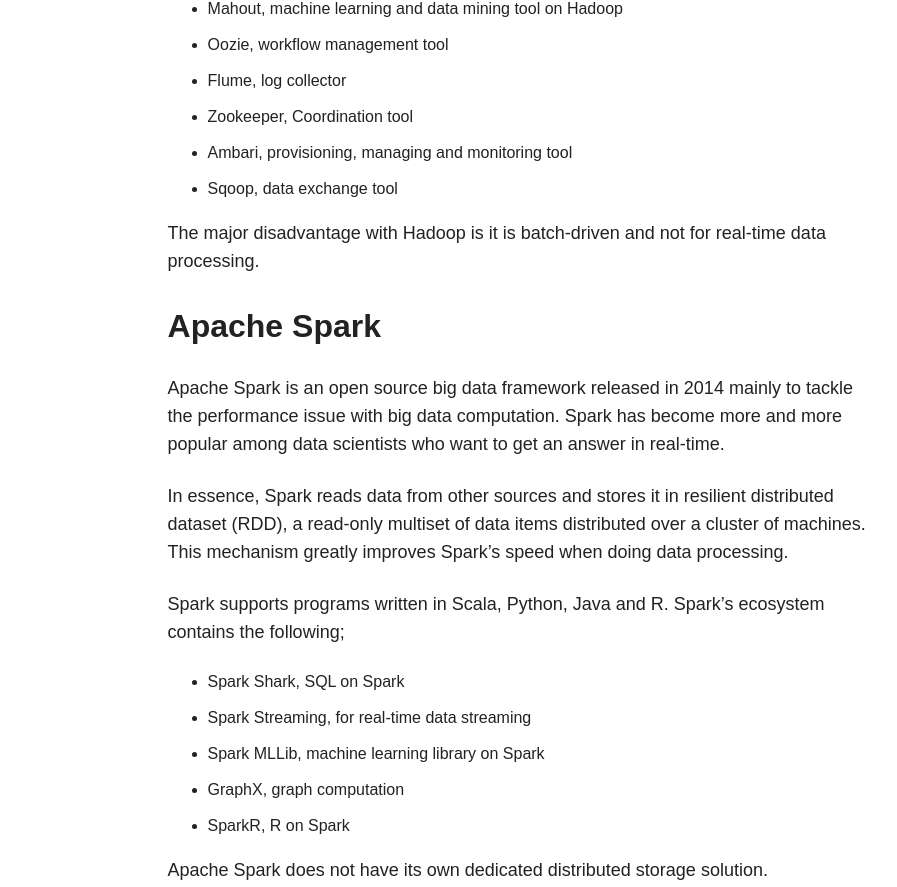
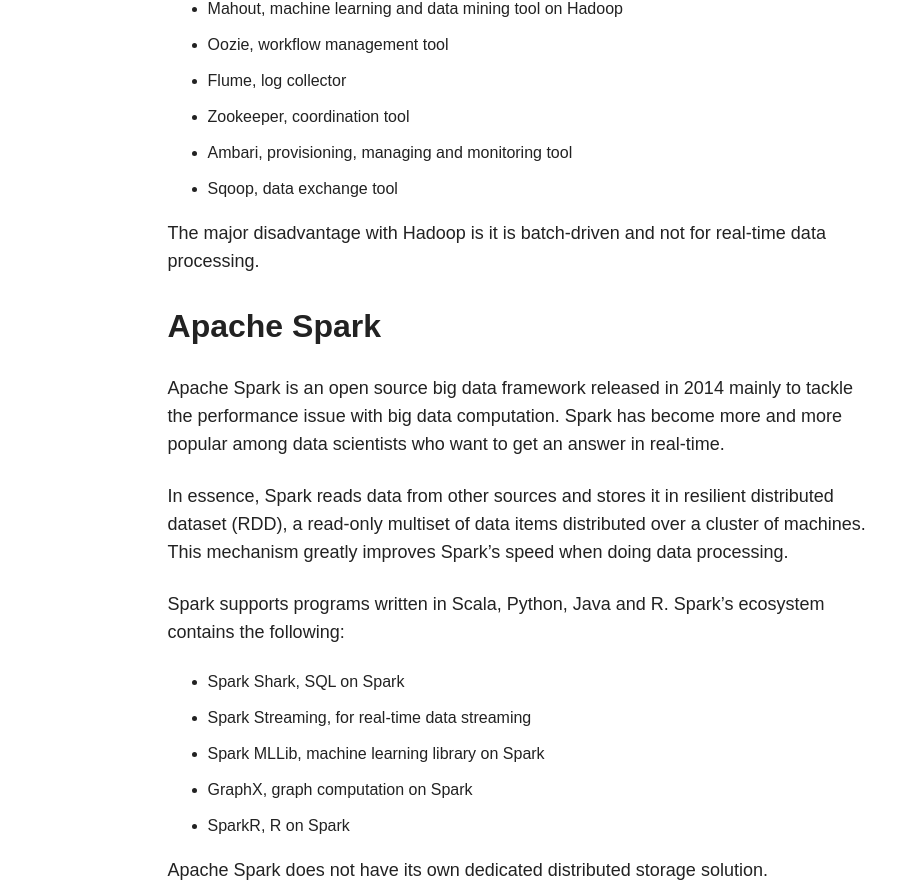
Before and after one commit to taolicd/taolicd.github.io, a Jekyll site: the page built from _posts/blog/2016-04-30-HadoopSpark.markdown, in a window 1280 px wide and 1400 px high, scrolled down 977 px. Shown: the part 152-1039 px from the top of the window, without its empty margins (212-1109 px from the left). Built offline with Jekyll 4.4.1, drawn with Linux system fonts in a browser that asks for light colours; comment, search, counter and statistics services are not loaded.

Commit message:
new post

```diff
--- a/_posts/blog/2016-04-30-HadoopSpark.markdown
+++ b/_posts/blog/2016-04-30-HadoopSpark.markdown
@@ -15,13 +15,14 @@ Apache Hadoop is an open source big data framework written in Java for distribut
  * MapReduce, which is the processing unit of the system. MapReduce is a programming model for distributed parallel processing of data.
 
 Hadoop has been around since around 2010 and it has become the cornerstone in the big data arena. A slew of supporting tools have emerged to form the Hadoop ecosystem:
+
  * Pig Latin, the scripting language used on Hadoop
  * Hive, SQL query on Hadoop
  * YARN, also called MapReduce 2.0, it is the cluster resource management and job scheduling tool
  * Mahout, machine learning and data mining tool on Hadoop
  * Oozie, workflow management tool
  * Flume, log collector
- * Zookeeper, Coordination tool
+ * Zookeeper, coordination tool
  * Ambari, provisioning, managing and monitoring tool
  * Sqoop, data exchange tool
 
@@ -33,11 +34,12 @@ Apache Spark is an open source big data framework released in 2014 mainly to tac
 
 In essence, Spark reads data from other sources and stores it in resilient distributed dataset (RDD), a read-only multiset of data items distributed over a cluster of machines. This mechanism greatly improves Spark's speed when doing data processing.
 
-Spark supports programs written in Scala, Python, Java and R. Spark's ecosystem contains the following;
+Spark supports programs written in Scala, Python, Java and R. Spark's ecosystem contains the following:
+
  * Spark Shark, SQL on Spark
  * Spark Streaming, for real-time data streaming
  * Spark MLLib, machine learning library on Spark
- * GraphX, graph computation
+ * GraphX, graph computation on Spark
  * SparkR, R on Spark
 
 
```
